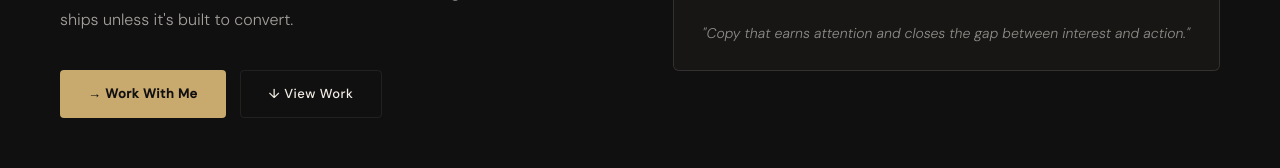
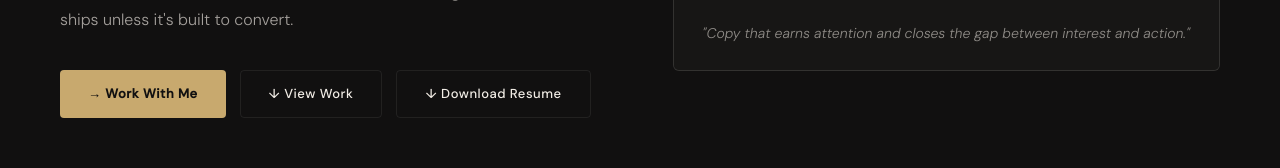
Before and after one commit to akash-sharma-copywriter/portfolio, a plain HTML site: page index.html in a window 1280 px wide. Shown: the part 499-667 px from the top of the page. Drawn offline with Linux system fonts and the light colour scheme.

Commit message:
Update index.html

```diff
--- a/index.html
+++ b/index.html
@@ -822,6 +822,7 @@
     <div class="hero-ctas">
       <a href="#contact" class="btn-primary">→ Work With Me</a>
       <a href="#work" class="btn-secondary">↓ View Work</a>
+      <a href="resume.pdf" download class="btn-secondary">↓ Download Resume</a>
     </div>
   </div>
   <div class="hero-right">
```
